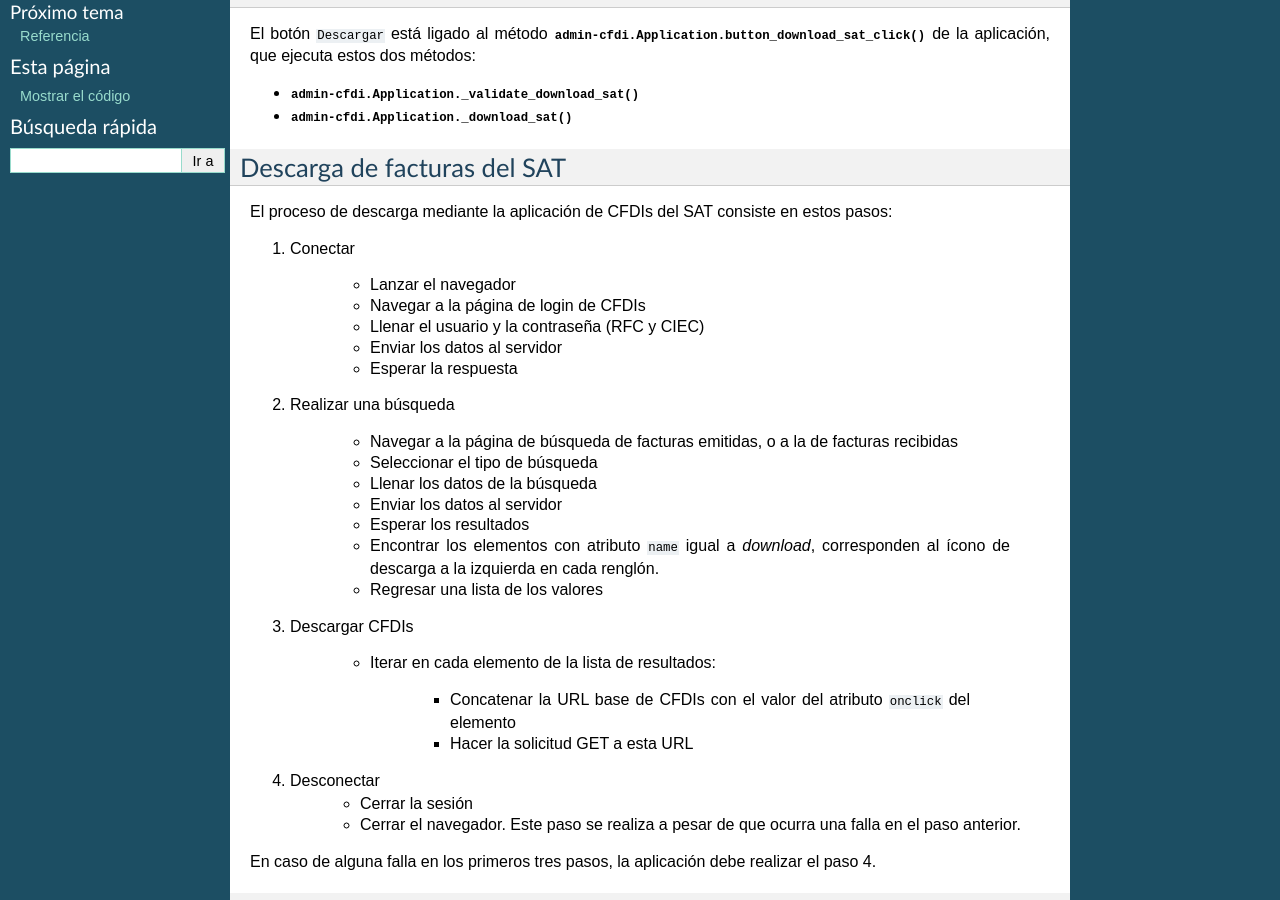
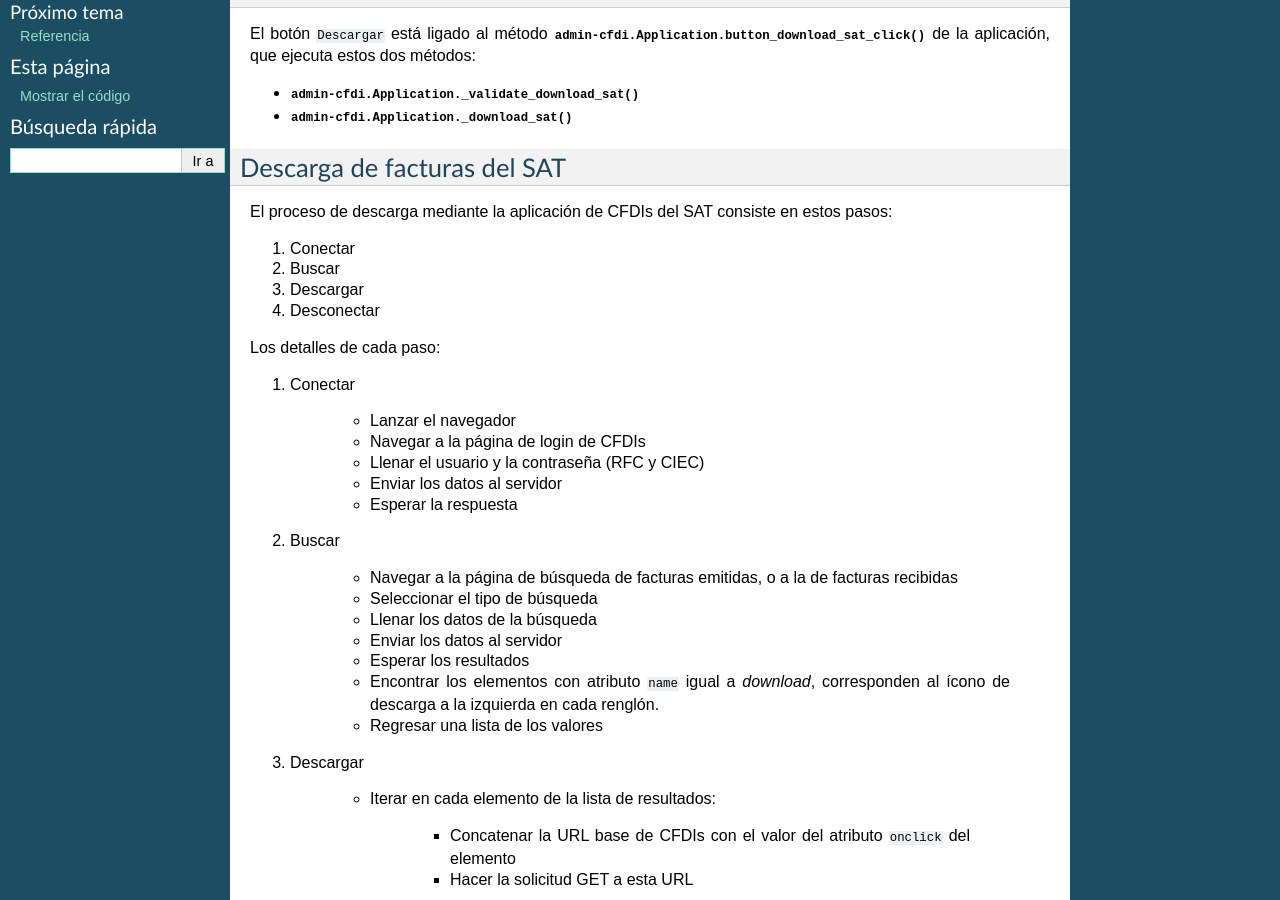
Before and after one commit to LinuxCabal/admin-cfdi, a Sphinx documentation site: the page built from docs/devel.rst, in a window 1280 px wide and 900 px high, scrolled down 376 px. Built offline with Sphinx 7.4.7, drawn with Linux system fonts in a browser that asks for light colours.

Commit message:
Agregar síntesis de los pasos

```diff
--- a/docs/devel.rst
+++ b/docs/devel.rst
@@ -41,6 +41,13 @@ El proceso de descarga mediante la aplicación de CFDIs
 del SAT consiste en estos pasos:
 
 #. Conectar
+#. Buscar
+#. Descargar
+#. Desconectar
+
+Los detalles de cada paso:
+
+#. Conectar
 
      - Lanzar el navegador
      - Navegar a la página de login de CFDIs
@@ -48,7 +55,7 @@ del SAT consiste en estos pasos:
      - Enviar los datos al servidor
      - Esperar la respuesta
 
-#. Realizar una búsqueda
+#. Buscar
 
      - Navegar a la página de búsqueda de facturas emitidas,
        o a la de facturas recibidas
@@ -62,7 +69,7 @@ del SAT consiste en estos pasos:
      - Regresar una lista de los valores
 
 
-#. Descargar CFDIs
+#. Descargar
 
      - Iterar en cada elemento de la lista
        de resultados:
```
